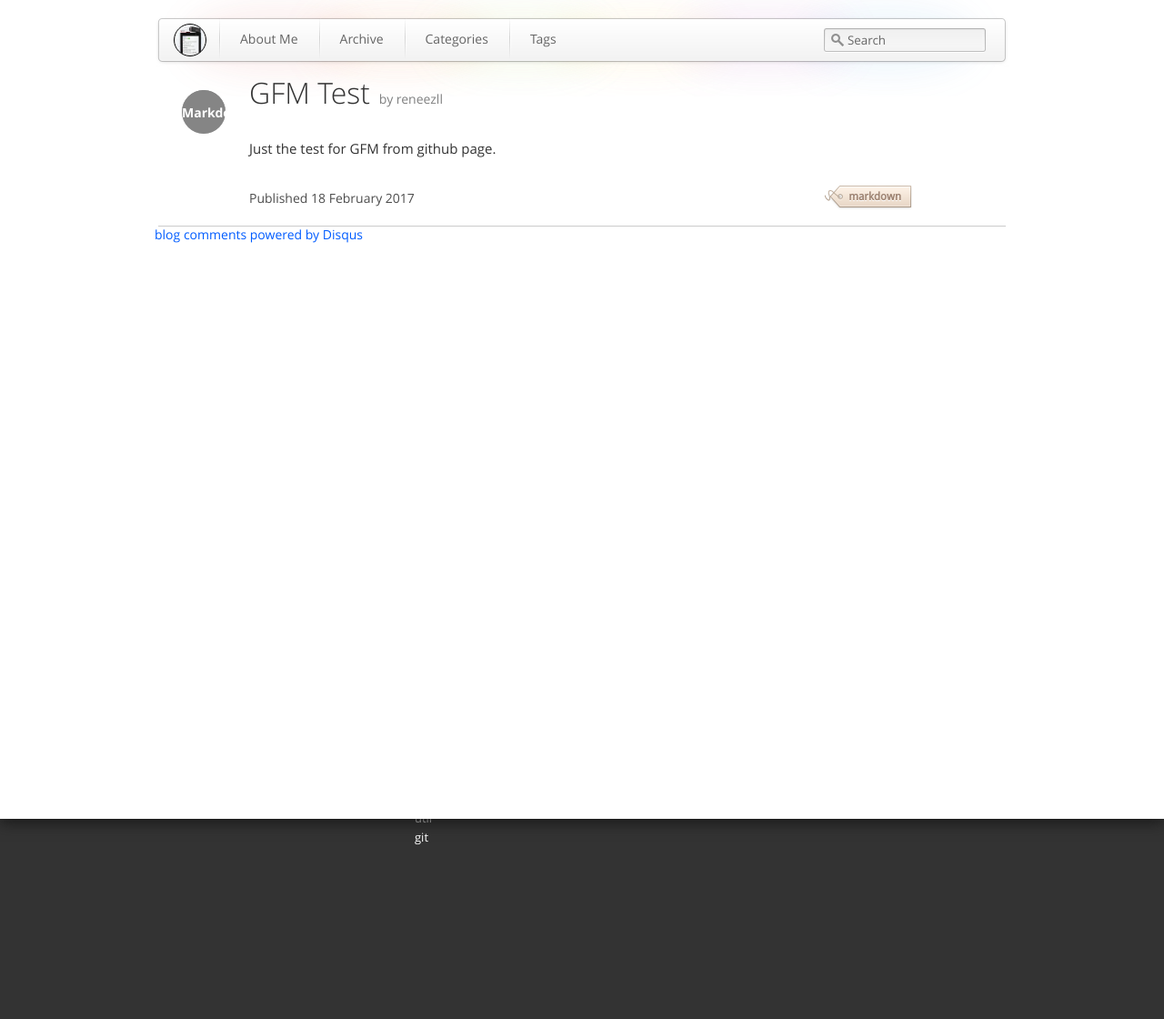
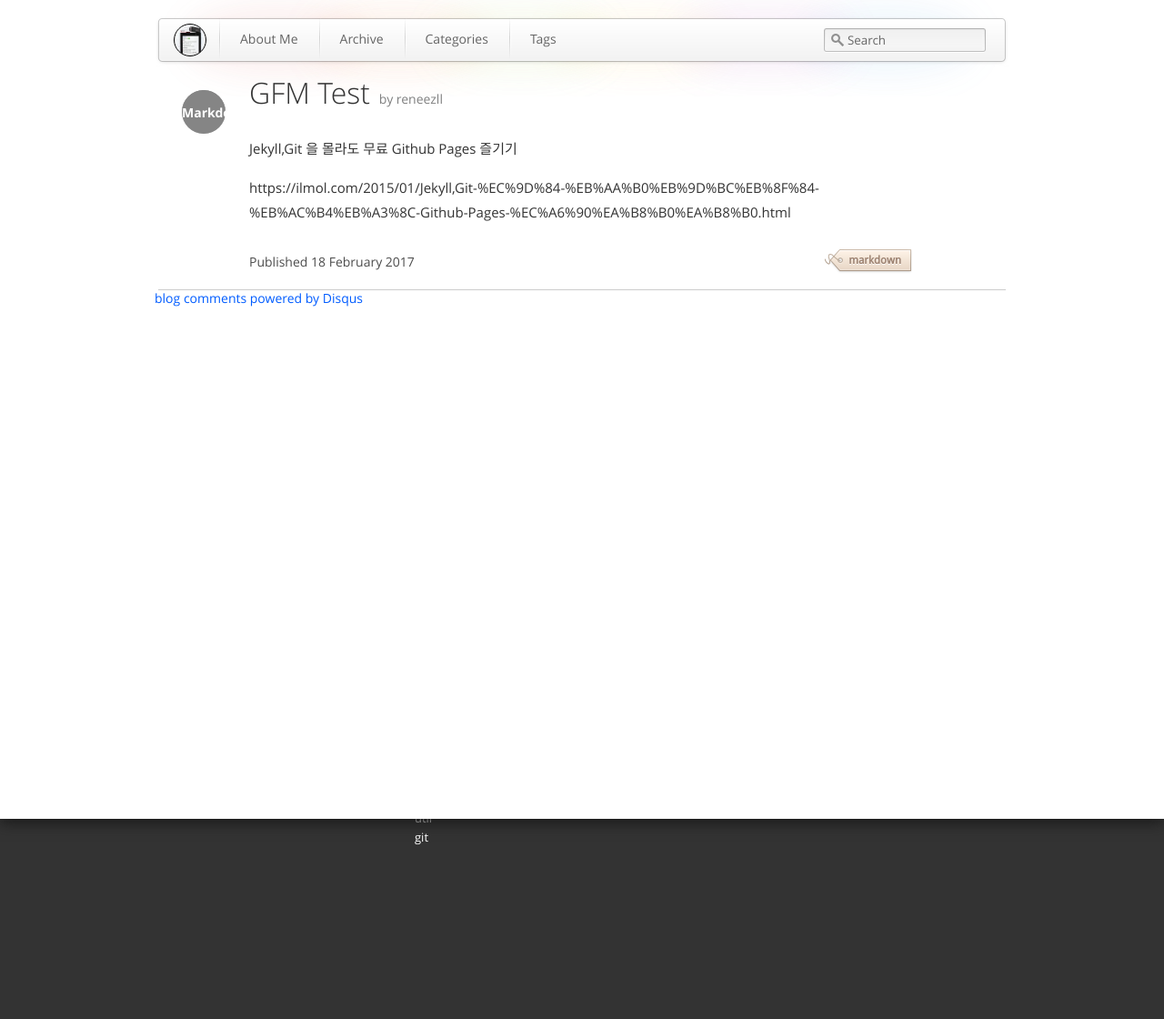
Before and after one commit to reneezll/reneezll.github.io, a Jekyll site: the page built from _posts/2017-02-18-test.md, in a window 1280 px wide. Shown: the whole page at 91% size. Built offline with Jekyll 4.4.1, drawn with Linux system fonts in a browser that asks for light colours; comment, search, counter and statistics services are not loaded.

Commit message:
Update 2017-02-18-test.md

```diff
--- a/_posts/2017-02-18-test.md
+++ b/_posts/2017-02-18-test.md
@@ -6,4 +6,7 @@ tagline: by reneezll
 tags: [markdown]
 ---
 
-Just the test for GFM from github page.
+
+Jekyll,Git 을 몰라도 무료 Github Pages 즐기기
+
+https://ilmol.com/2015/01/Jekyll,Git-%EC%9D%84-%EB%AA%B0%EB%9D%BC%EB%8F%84-%EB%AC%B4%EB%A3%8C-Github-Pages-%EC%A6%90%EA%B8%B0%EA%B8%B0.html
```
